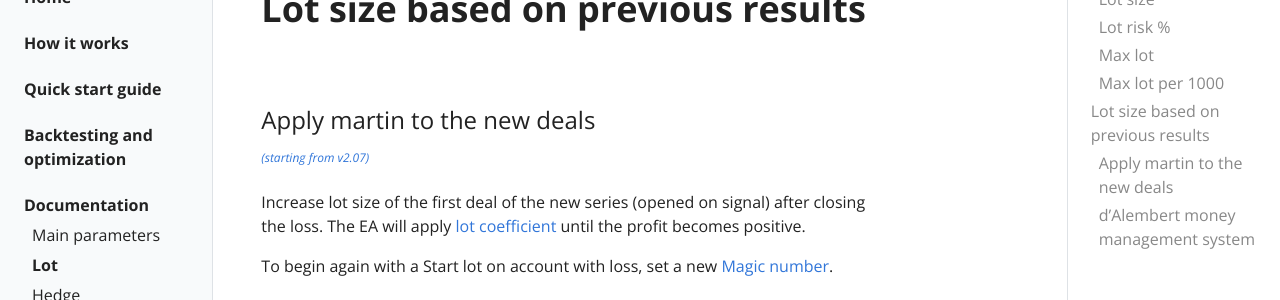
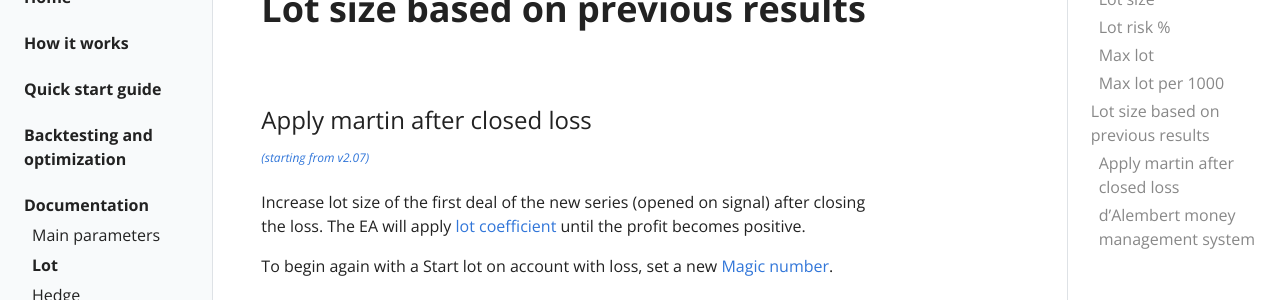
Before and after one commit to komposter/CommunityPowerEA.com, a Jekyll site: the page built from _docs/lot.md, in a window 1280 px wide and 900 px high, scrolled down 1543 px. Shown: the part 157-457 px from the top of the window. Built offline with Jekyll 4.4.1, drawn with Linux system fonts in a browser that asks for light colours.

Commit message:
Content change

```diff
--- a/_docs/lot.md
+++ b/_docs/lot.md
@@ -65,7 +65,7 @@ Set 0 to disable the limit.
 
 # Lot size based on previous results
 
-### Apply martin to the new deals
+### Apply martin after closed loss
 
 <sup>[*(starting from v2.07)*](/docs/versions-history#20200504-207)</sup>
 
```
Also changed, not shown: _docs/versions-history.md (+3 -3 lines).
